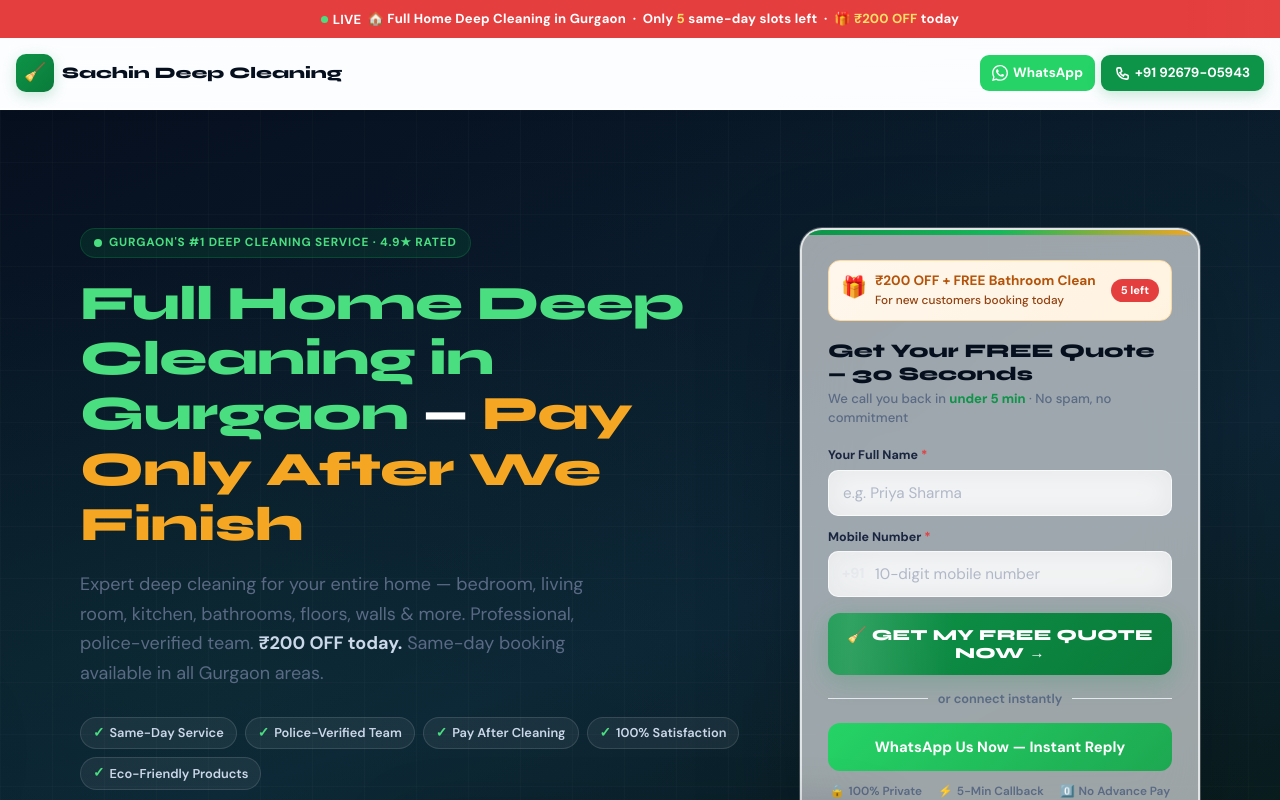
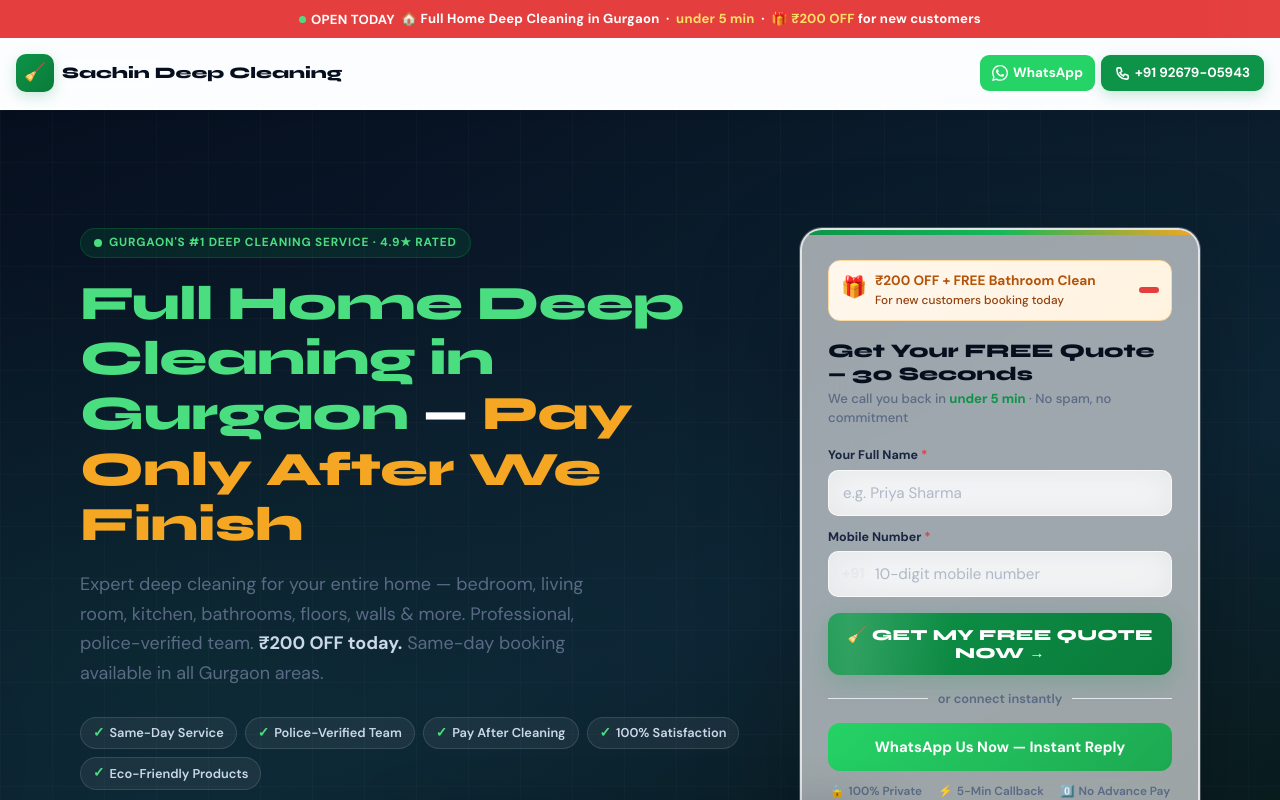
Before and after one commit to sachindeepcleaning-coder/Sachin-Deep-Cleaning, a React (Vite) app: page / in a window 1280 px wide. Shown: the top 800 px of the page. Built offline with nearby package versions, Linux system fonts and the light colour scheme.

Commit message:
Round 3: pricing table From prices for kitchen/bath/office, UrgencyBar honest copy, no fake slots

```diff
--- a/src/components/QuoteForm.jsx
+++ b/src/components/QuoteForm.jsx
@@ -96,7 +96,7 @@ export default function QuoteForm() {
           <div className="form-offer-main">₹200 OFF + FREE Bathroom Clean</div>
           <div className="form-offer-sub">For new customers booking today</div>
         </div>
-        <div className="form-offer-slots" id="slotsForm" data-slots>5 left</div>
+        <div className="form-offer-slots" id="slotsForm" data-slots></div>
       </div>
 
       <div className="form-title">Get Your FREE Quote — 30 Seconds</div>
--- a/src/components/UrgencyBar.jsx
+++ b/src/components/UrgencyBar.jsx
@@ -1,23 +1,25 @@
 import { useEffect, useState } from 'react';
-import { slotsLeft, randomCallbackTime } from '../lib/landing.js';
+import { randomCallbackTime } from '../lib/landing.js';
 
-// Top red urgency bar with shimmer + live slot count.
+// Top urgency bar. Real benefits, no fake scarcity. Callback time is a real
+// target (5-minute response) and rotates copy for variety, not to lie.
 export default function UrgencyBar() {
-  const [slots, setSlots] = useState(5);
+  const [cb, setCb] = useState('5 min callback');
+  const [date, setDate] = useState('');
 
   useEffect(() => {
-    const s = slotsLeft();
-    setSlots(s);
-    const el = document.getElementById('slotsForm') || document.querySelector('[data-slots]');
-    if (el) el.textContent = s + ' left';
-    const cb = document.getElementById('callbackTime');
-    if (cb) cb.textContent = randomCallbackTime();
+    setCb(randomCallbackTime());
+    const d = new Date();
+    const opts = { weekday: 'long', day: 'numeric', month: 'short' };
+    setDate(d.toLocaleDateString('en-IN', opts));
+    const el = document.getElementById('callbackTime');
+    if (el) el.textContent = 'under 5 min';
   }, []);
 
   return (
     <div className="urgency-bar">
-      <span className="ub-live"><span className="ub-dot"></span>LIVE</span>
-      🏠 Full Home Deep Cleaning in Gurgaon &nbsp;·&nbsp; Only <span className="ub-hl">{slots}</span> same-day slots left &nbsp;·&nbsp; 🎁 <span className="ub-hl">₹200 OFF</span> today
+      <span className="ub-live"><span className="ub-dot"></span>OPEN TODAY</span>
+      🏠 Full Home Deep Cleaning in Gurgaon &nbsp;·&nbsp; <span className="ub-hl">{cb}</span> &nbsp;·&nbsp; 🎁 <span className="ub-hl">₹200 OFF</span> for new customers
     </div>
   );
 }
```
Also changed, not shown: src/lib/services.js.
